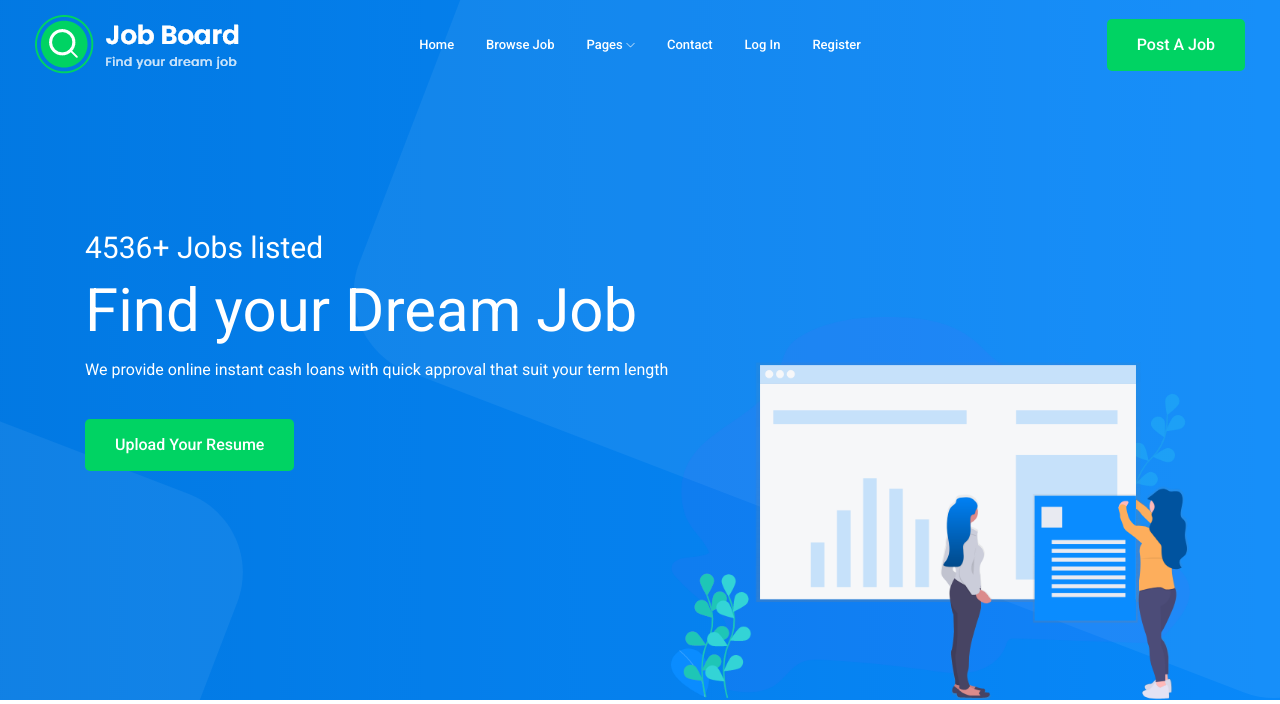
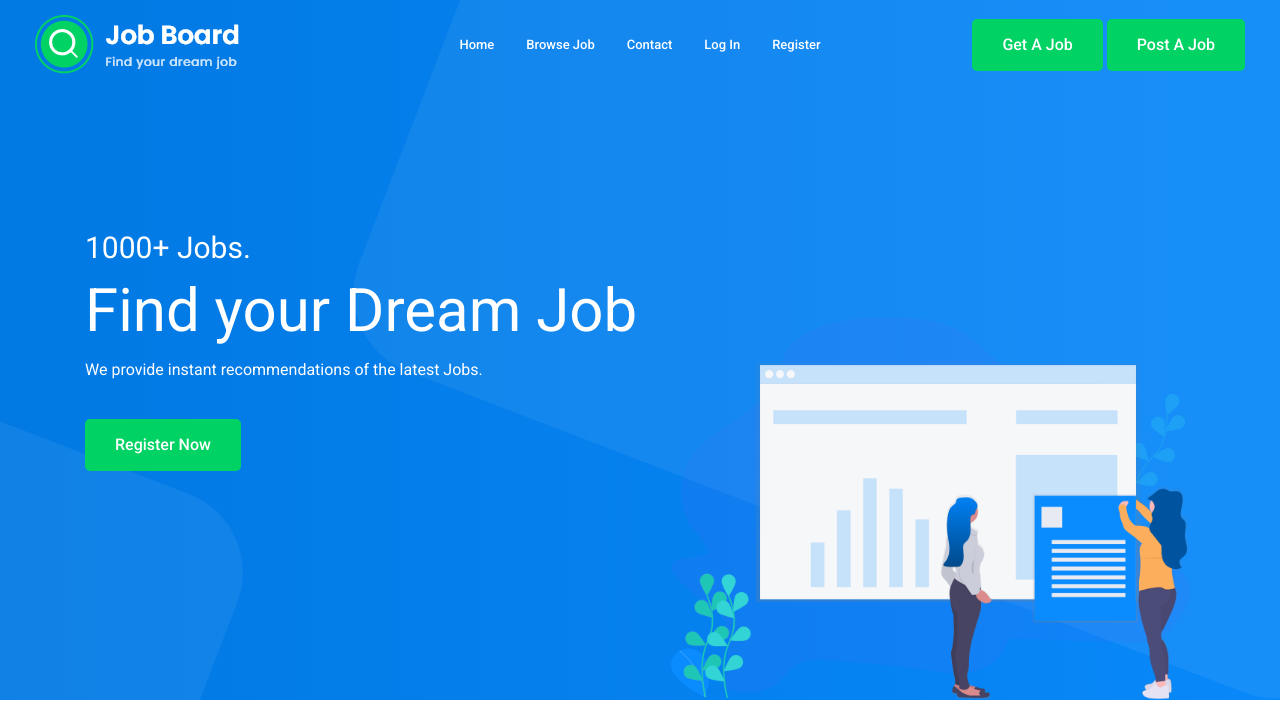
Before and after one commit to yuktibhatt/JobRecommendation, a Django app: page / in a window 1280 px wide. Shown: the top 704 px of the page. Run offline with Django 3.2, Linux system fonts and the light colour scheme; parts of the project's set-up code (start-up, migrations or seed data) failed here and were passed over; some libraries are stand-ins or nearby versions.

Commit message:
small changes

```diff
--- a/accounts/views.py
+++ b/accounts/views.py
@@ -177,9 +177,4 @@ def userProfile(request):
     return render(request, "userProfile.html",context)
 
 def empProfile(request):
-
-
-
-
-
     return render(request, "empProfile.html")
--- a/templates/index.html
+++ b/templates/index.html
@@ -40,7 +40,8 @@
                         <div class="row align-items-center">
                             <div class="col-xl-3 col-lg-2">
                                 <div class="logo">
-                                    <a href="index.html">
+                                    <a href="{% url 'index' %}">
+
                                         <img src="{% static 'img/logo.png' %}" alt="">
                                     </a>
                                 </div>
@@ -49,15 +50,15 @@
                                 <div class="main-menu  d-none d-lg-block">
                                     <nav>
                                         <ul id="navigation">
-                                            <li><a href="index.html">home</a></li>
+                                            <li><a href="{% url 'index' %}">home</a></li>
                                             <li><a href="jobs.html">Browse Job</a></li>
-                                            <li><a href="#">pages <i class="ti-angle-down"></i></a>
+                                             <!-- <li><a href="#">pages <i class="ti-angle-down"></i></a>
                                                 <ul class="submenu">
                                                     <li><a href="candidate.html">Candidates </a></li>
                                                     <li><a href="job_details.html">job details </a></li>
                                                     <li><a href="elements.html">elements</a></li>
                                                 </ul>
-                                            </li>
+                                            </li> -->
 
                                             <li><a href="contact.html">Contact</a></li>
                                              <li><a href="accounts/login">Log in </a></li>
@@ -67,10 +68,13 @@
                                 </div>
                             </div>
                             <div class="col-xl-3 col-lg-3 d-none d-lg-block">
-                                <div class="Appointment">
+                                <div class="Appointment" >
+                                <div class="d-none d-lg-block" style= "padding-right:4px;">
+                                        <a class="boxed-btn3"  href="accounts/login">Get a Job</a>
+                                    </div>
 
                                     <div class="d-none d-lg-block">
-                                        <a class="boxed-btn3" href="jobpost">Post a Job</a>
+                                        <a class="boxed-btn3" href="accounts/login">Post a Job</a>
                                     </div>
                                 </div>
                             </div>
@@ -93,11 +97,11 @@
                 <div class="row align-items-center">
                     <div class="col-lg-7 col-md-6">
                         <div class="slider_text">
-                            <h5 class="wow fadeInLeft" data-wow-duration="1s" data-wow-delay=".2s">4536+ Jobs listed</h5>
+                            <h5 class="wow fadeInLeft" data-wow-duration="1s" data-wow-delay=".2s">1000+ Jobs.</h5>
                             <h3 class="wow fadeInLeft" data-wow-duration="1s" data-wow-delay=".3s">Find your Dream Job</h3>
-                            <p class="wow fadeInLeft" data-wow-duration="1s" data-wow-delay=".4s">We provide online instant cash loans with quick approval that suit your term length</p>
+                            <p class="wow fadeInLeft" data-wow-duration="1s" data-wow-delay=".4s">We provide instant recommendations of the latest Jobs.</p>
                             <div class="sldier_btn wow fadeInLeft" data-wow-duration="1s" data-wow-delay=".5s">
-                                <a href="#" class="boxed-btn3">Upload your Resume</a>
+                                <a href="accounts/register" class="boxed-btn3">Register Now</a>
                             </div>
                         </div>
                     </div>
```
